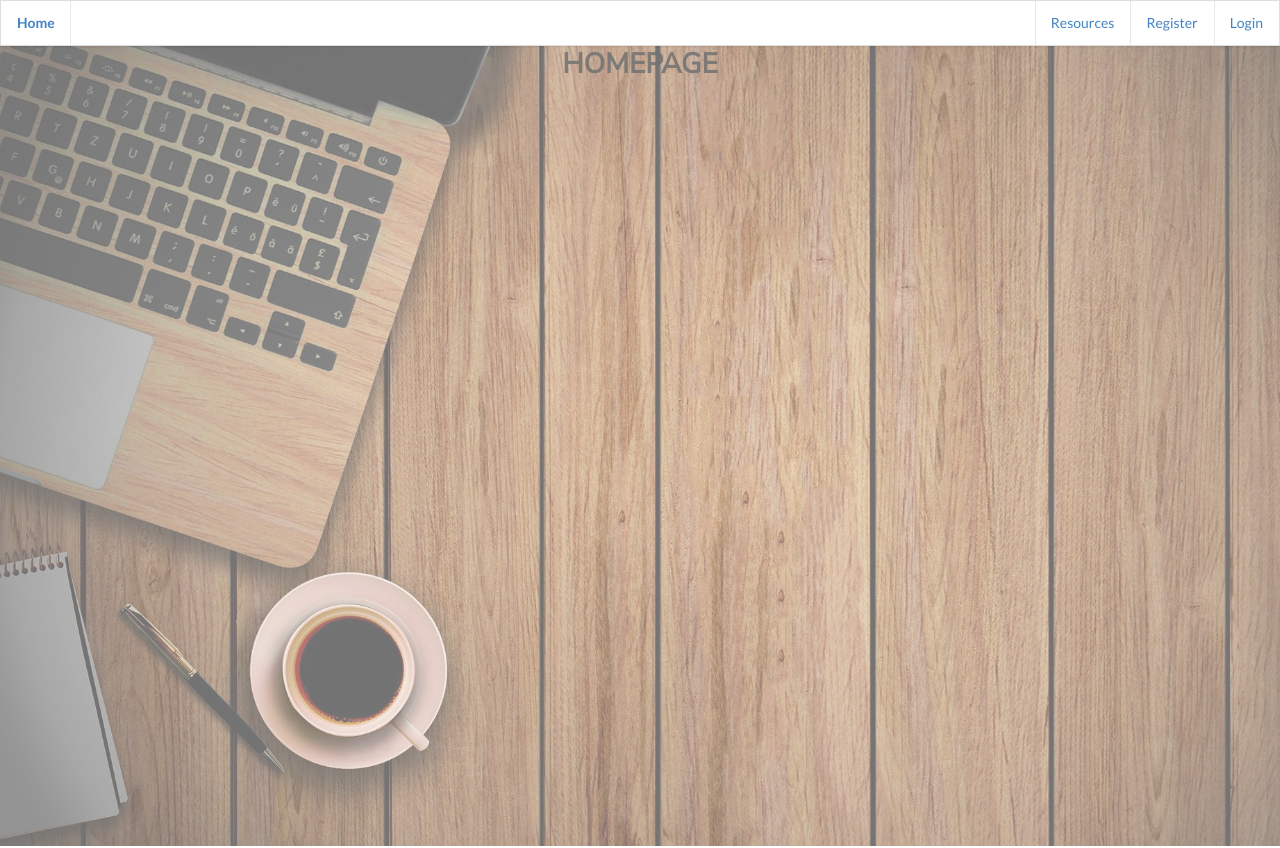
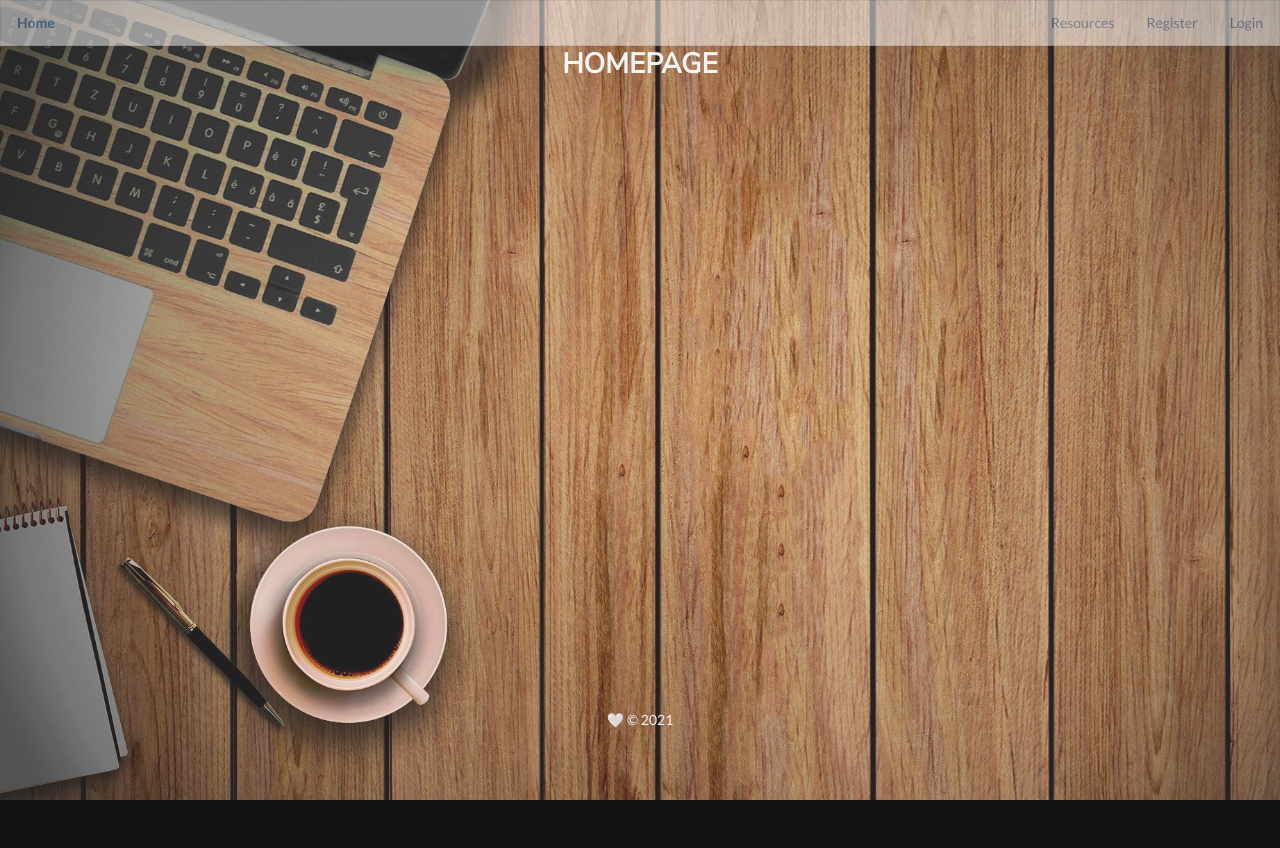
Before and after one commit to hanh-t/sei-project-4, a React (Create React App) app in the folder client/: page / in a window 1280 px wide. Shown: the top 848 px of the page. After the commit the page ends 800 px from the top, so only its background shows below. Built offline with nearby package versions, Linux system fonts and the light colour scheme; no server answers.

Commit message:
homepage and footer styling

```diff
--- a/client/src/components/Footer.js
+++ b/client/src/components/Footer.js
@@ -5,9 +5,7 @@ const Footer = () => {
   return (
     <div className="footer">
       {/* <p><i className="fas fa-leaf"></i></p> */}
-      <p>ICON</p>
       <p>🤍 {'\u00A9'} 2021</p>
-      <a href="#"><p>Contact us here</p></a>
     </div>
   )
 }
--- a/client/src/styles/main.scss
+++ b/client/src/styles/main.scss
@@ -1,4 +1,20 @@
 @import url('https://fonts.googleapis.com/css2?family=Nunito+Sans&display=swap');
+
+
+html,
+body,
+#root {
+  margin: 0;
+  padding: 0;
+  height: 100vh;
+  width: 100vw;
+  background:#111;
+  color: white;
+  background-image: url('../assets/geeks-2894621_1920.jpg');
+  background-repeat: no-repeat;
+  background-size: cover;
+  opacity: 0.93;
+}
 
 #root {
   height: 100vh;
@@ -23,13 +39,23 @@ h2 {
   font-family: 'Nunito Sans', sans-serif;
 }
 
+a {
+  text-decoration: none;
+  color: inherit;
+}
+
+a:hover {
+  text-decoration: none;
+}
+
 //  homepage
 .homepage-main {
-  background-image: url('../assets/geeks-2894621_1920.jpg');
-  background-repeat: no-repeat;
-  background-size: cover;
-  opacity: 0.55;
-  height: 100vh;
+  // background-image: url('../assets/geeks-2894621_1920.jpg');
+  // background-repeat: no-repeat;
+  // background-size: cover;
+  // opacity: 0.55;
+  // height: 100vh;
+
 }
 
 // navbar
@@ -37,7 +63,10 @@ h2 {
   margin-bottom: 0px !important;
   border-radius: 0px !important;
   // background: #5691c8;  /* fallback for old browsers */
-  // background-color: #5691c8 !important;  /* Chrome 10-25, Safari 5.1-6 */
+  // background-color: #b08968 !important;  /* Chrome 10-25, Safari 5.1-6 */
+
+  opacity: 0.55;
+
 }
 
 // login
@@ -189,9 +218,14 @@ h6.category-on-habit {
 }
 // footer
 .footer {
-  display: flex;
-  flex-direction: row;
-  justify-content: space-between;
+
   text-align: center;
   padding: 70px;
+  position: fixed;
+  left: 0;
+  bottom: 0;
+  width: 100%;
+
+
+
 }
```
